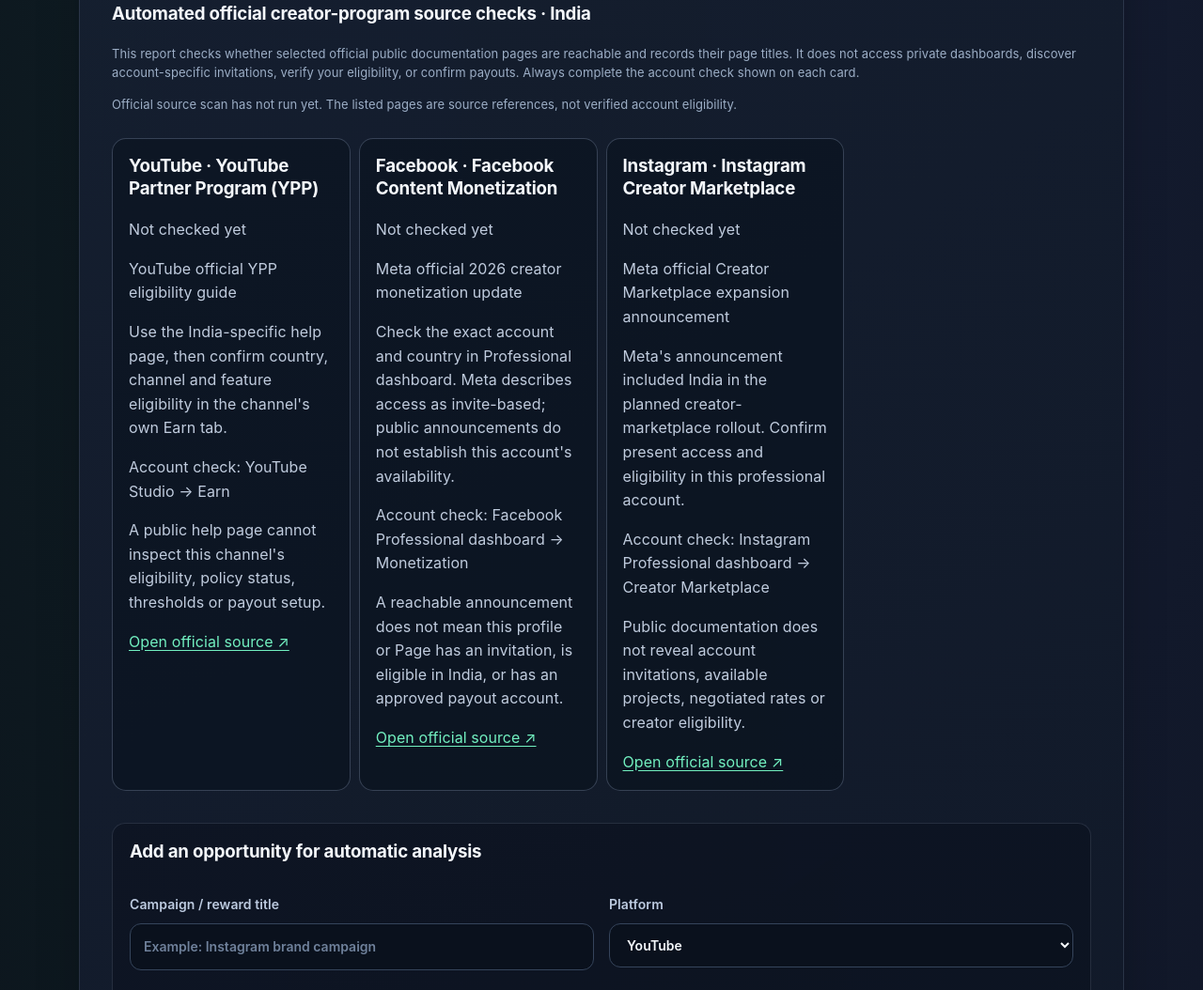
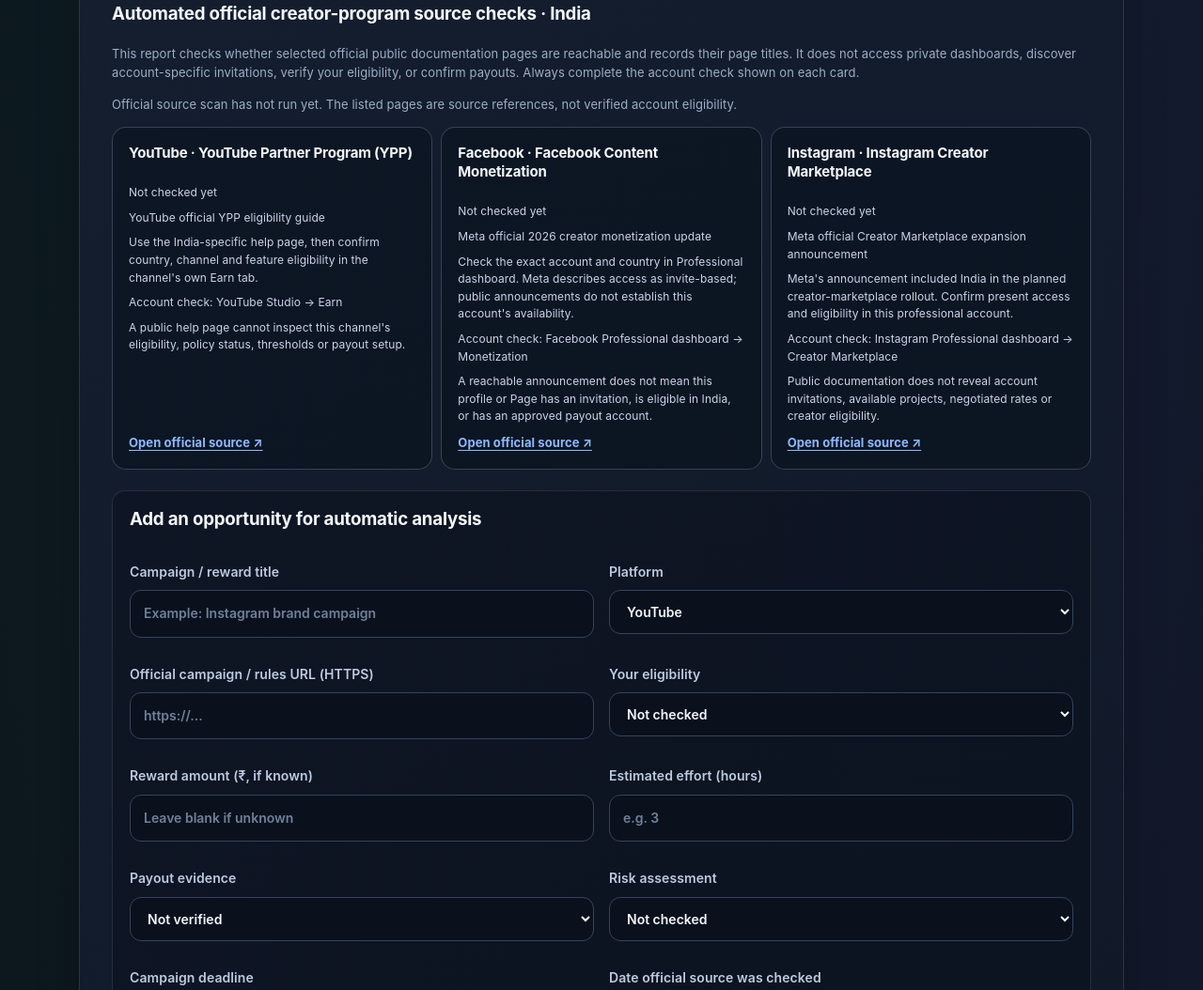
Before and after one commit to fayisaftha786/-ai-commerce-hub-, a website with bundled scripts: page index.html in a window 1280 px wide. Shown: the part 1917-2971 px from the top of the page at 94% size. Built offline with nearby package versions, Linux system fonts and the light colour scheme.

Commit message:
Style official creator-program source cards

```diff
--- a/style.css
+++ b/style.css
@@ -321,3 +321,10 @@ details > summary::marker { color: var(--gold); }
 #videoMakerScenes,#videoMakerCaption{min-height:130px}
 #videoMakerPreview{display:block;max-height:70vh;margin:16px 0;object-fit:contain}
 @media(max-width:700px){.studio-grid{grid-template-columns:1fr}.button-row button{flex:1 1 100%}}
+
+.creator-program-directory{grid-template-columns:repeat(3,minmax(0,1fr));margin:12px 0 22px}
+.creator-program-directory .candidate-card{display:flex;flex-direction:column;gap:8px;margin:0;min-width:0}
+.creator-program-directory .candidate-card h3{font-size:15px;line-height:1.35}
+.creator-program-directory .candidate-card p{margin:0;font-size:12px;line-height:1.55;color:#c8d5e8}
+.creator-program-directory .candidate-card a{margin-top:auto;color:var(--blue);font-size:13px;font-weight:700;overflow-wrap:anywhere}
+@media(max-width:760px){.creator-program-directory{grid-template-columns:1fr}}
```
